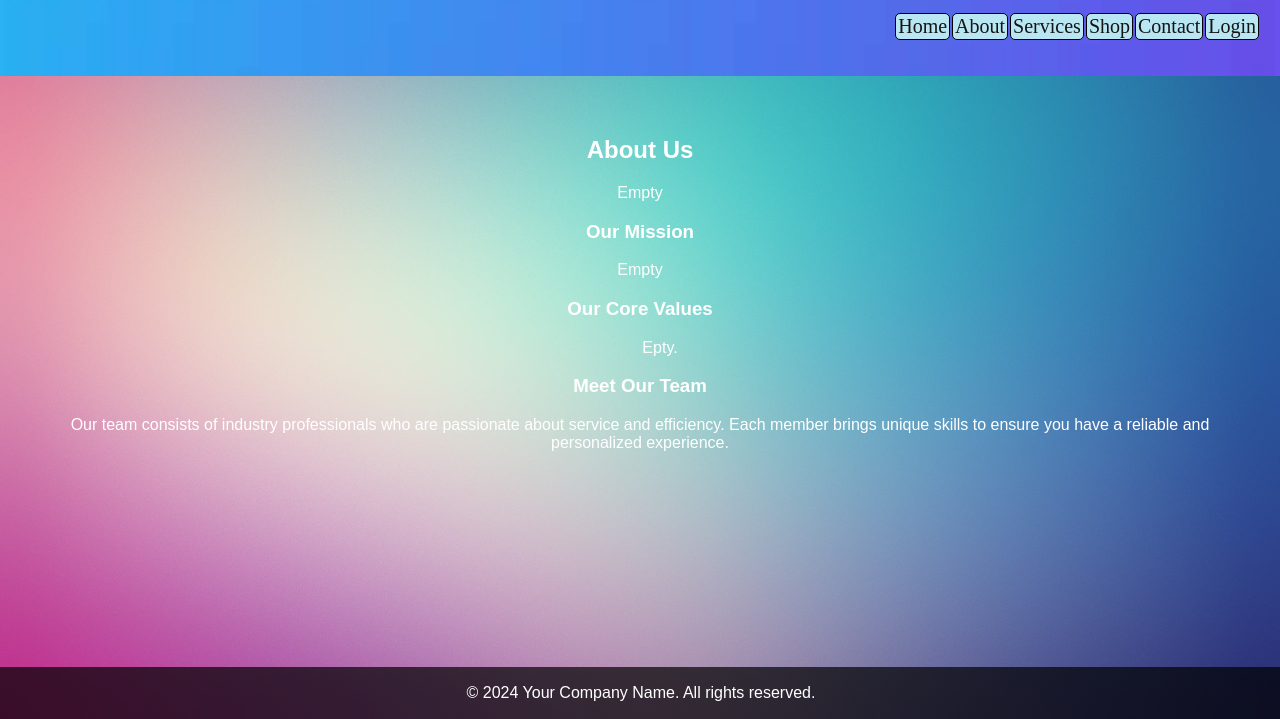
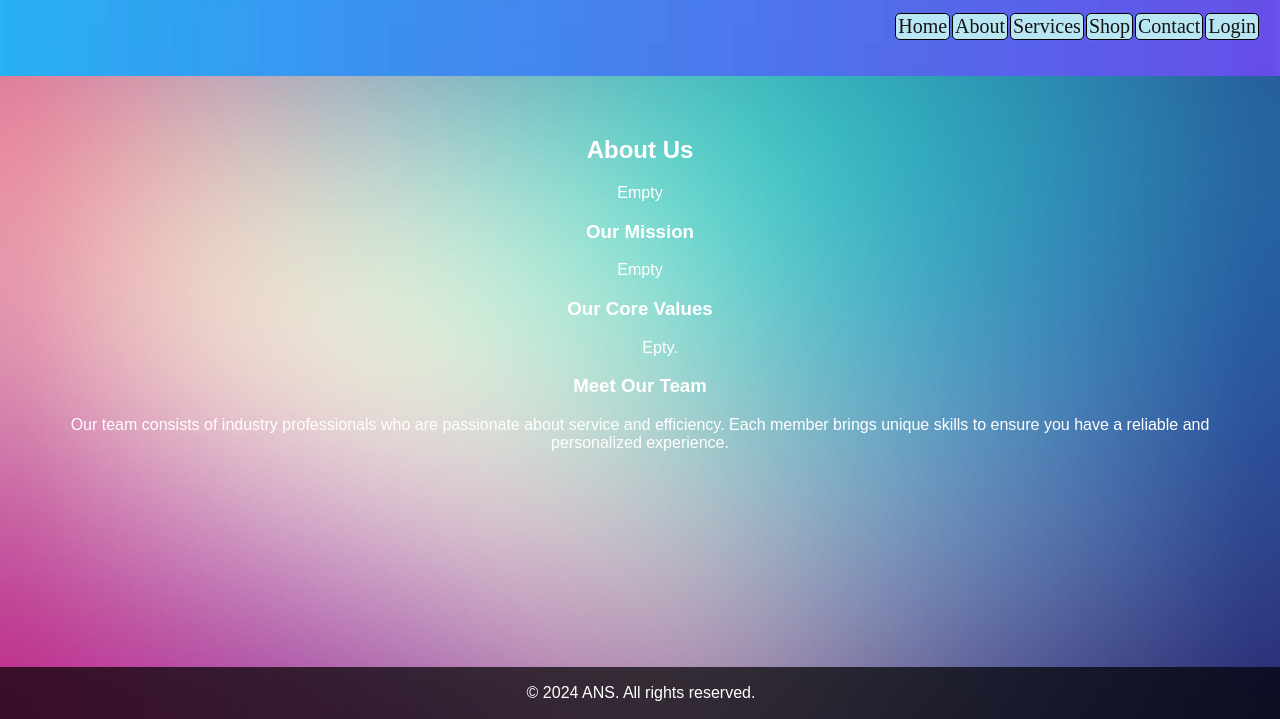
Before and after one commit to jper016/anss, a plain HTML site: page about.html in a window 1280 px wide. Shown: the part 81-800 px from the top of the page. Drawn offline with Linux system fonts and the light colour scheme.

Commit message:
about.html

```diff
--- a/about.html
+++ b/about.html
@@ -47,7 +47,7 @@
     </main>
 
     <footer>
-        <p>&copy; 2024 Your Company Name. All rights reserved.</p>
+        <p>&copy; 2024 ANS. All rights reserved.</p>
     </footer>
 </body>
 </html>
```
